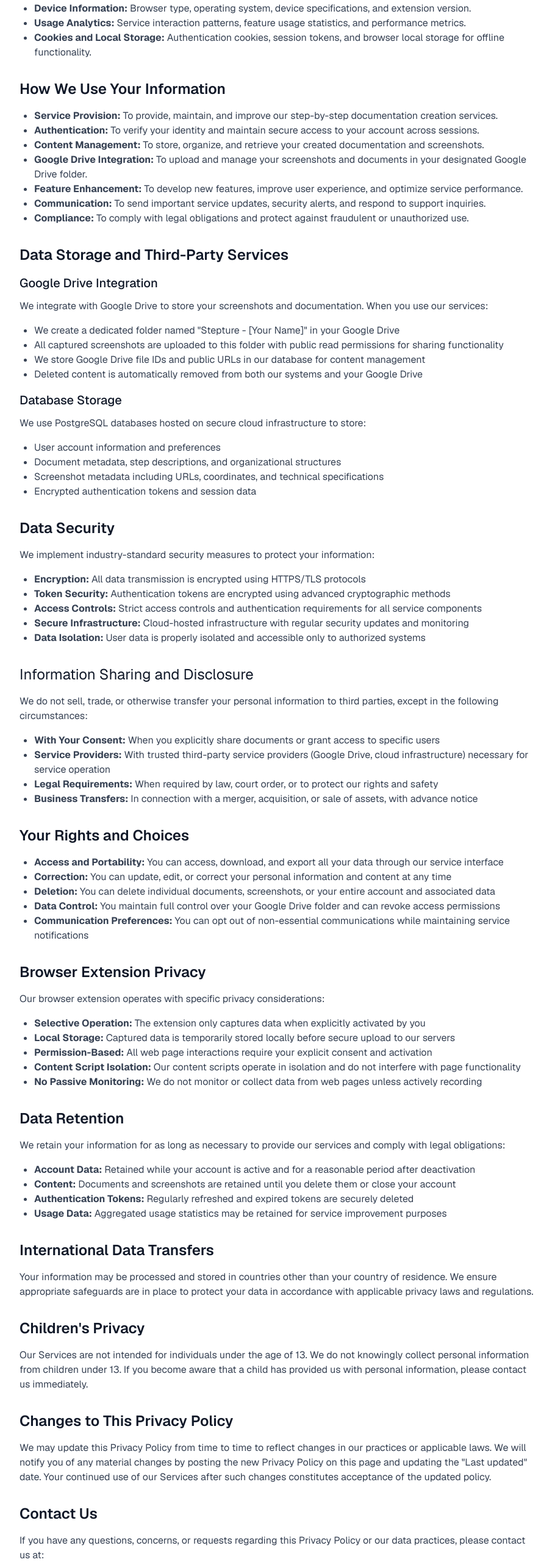
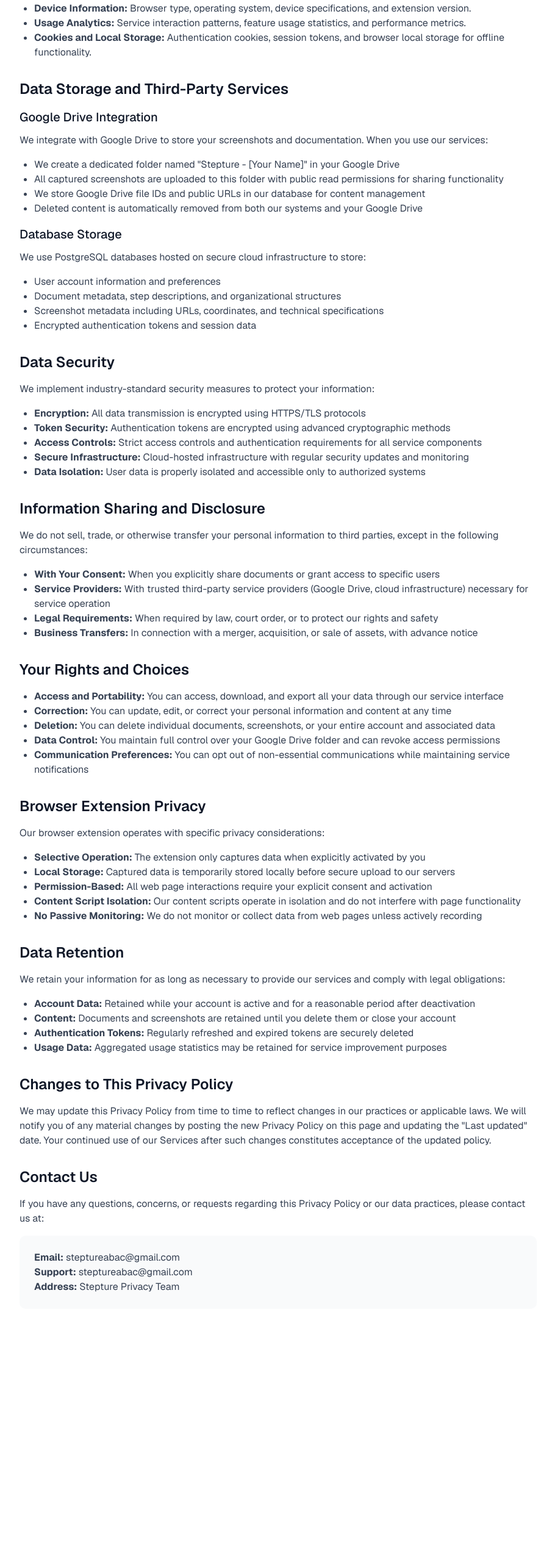
Before and after one commit to Stepture/stepture-frontend, a Next.js app: page /privacy-policy in a window 1280 px wide. Shown: the part 860-3426 px from the top of the page at 61% size, without its empty margins (184-1089 px from the left). After the commit the page ends 3102 px from the top, so only its background shows below. Built offline with nearby package versions, Linux system fonts and the light colour scheme.

Commit message:
refactor: clean up for build

```diff
--- a/app/privacy-policy/page.tsx
+++ b/app/privacy-policy/page.tsx
@@ -23,12 +23,12 @@
               Introduction
             </h2>
             <p className="text-gray-700 leading-relaxed">
-              At Stepture ("we," "our," or "us"), we are committed to protecting
-              your privacy and ensuring the security of your personal
-              information. This Privacy Policy explains how we collect, use,
-              disclose, and safeguard your information when you use our browser
-              extension, web application, and related services (collectively,
-              the "Services").
+              At Stepture (&quot;we,&quot; &quot;our,&quot; or &quot;us&quot;),
+              we are committed to protecting your privacy and ensuring the
+              security of your personal information. This Privacy Policy
+              explains how we collect, use, disclose, and safeguard your
+              information when you use our browser extension, web application,
+              and related services (collectively, the &quot;Services&quot;).
             </p>
           </section>
 
@@ -106,43 +106,6 @@
 
           <section className="mb-8">
             <h2 className="text-2xl font-semibold text-gray-900 mb-4">
-              How We Use Your Information
-            </h2>
-            <ul className="list-disc pl-6 mb-4 text-gray-700">
-              <li>
-                <strong>Service Provision:</strong> To provide, maintain, and
-                improve our step-by-step documentation creation services.
-              </li>
-              <li>
-                <strong>Authentication:</strong> To verify your identity and
-                maintain secure access to your account across sessions.
-              </li>
-              <li>
-                <strong>Content Management:</strong> To store, organize, and
-                retrieve your created documentation and screenshots.
-              </li>
-              <li>
-                <strong>Google Drive Integration:</strong> To upload and manage
-                your screenshots and documents in your designated Google Drive
-                folder.
-              </li>
-              <li>
-                <strong>Feature Enhancement:</strong> To develop new features,
-                improve user experience, and optimize service performance.
-              </li>
-              <li>
-                <strong>Communication:</strong> To send important service
-                updates, security alerts, and respond to support inquiries.
-              </li>
-              <li>
-                <strong>Compliance:</strong> To comply with legal obligations
-                and protect against fraudulent or unauthorized use.
-              </li>
-            </ul>
-          </section>
-
-          <section className="mb-8">
-            <h2 className="text-2xl font-semibold text-gray-900 mb-4">
               Data Storage and Third-Party Services
             </h2>
 
@@ -155,8 +118,8 @@
             </p>
             <ul className="list-disc pl-6 mb-4 text-gray-700">
               <li>
-                We create a dedicated folder named "Stepture - [Your Name]" in
-                your Google Drive
+                We create a dedicated folder named &quot;Stepture - [Your
+                Name]&quot; in your Google Drive
               </li>
               <li>
                 All captured screenshots are uploaded to this folder with public
@@ -226,7 +189,7 @@
           </section>
 
           <section className="mb-8">
-            <h2 className="text-2xl font-semibond text-gray-900 mb-4">
+            <h2 className="text-2xl font-semibold text-gray-900 mb-4">
               Information Sharing and Disclosure
             </h2>
             <p className="text-gray-700 mb-4">
@@ -347,39 +310,15 @@
 
           <section className="mb-8">
             <h2 className="text-2xl font-semibold text-gray-900 mb-4">
-              International Data Transfers
-            </h2>
-            <p className="text-gray-700 mb-4">
-              Your information may be processed and stored in countries other
-              than your country of residence. We ensure appropriate safeguards
-              are in place to protect your data in accordance with applicable
-              privacy laws and regulations.
-            </p>
-          </section>
-
-          <section className="mb-8">
-            <h2 className="text-2xl font-semibold text-gray-900 mb-4">
-              Children's Privacy
-            </h2>
-            <p className="text-gray-700 mb-4">
-              Our Services are not intended for individuals under the age of 13.
-              We do not knowingly collect personal information from children
-              under 13. If you become aware that a child has provided us with
-              personal information, please contact us immediately.
-            </p>
-          </section>
-
-          <section className="mb-8">
-            <h2 className="text-2xl font-semibold text-gray-900 mb-4">
               Changes to This Privacy Policy
             </h2>
             <p className="text-gray-700 mb-4">
               We may update this Privacy Policy from time to time to reflect
               changes in our practices or applicable laws. We will notify you of
               any material changes by posting the new Privacy Policy on this
-              page and updating the "Last updated" date. Your continued use of
-              our Services after such changes constitutes acceptance of the
-              updated policy.
+              page and updating the &quot;Last updated&quot; date. Your
+              continued use of our Services after such changes constitutes
+              acceptance of the updated policy.
             </p>
           </section>
 
@@ -393,9 +332,9 @@
             </p>
             <div className="bg-gray-50 p-6 rounded-lg">
               <p className="text-gray-700">
-                <strong>Email:</strong>steptureabac@gmail.com
+                <strong>Email:</strong> steptureabac@gmail.com
                 <br />
-                <strong>Support:</strong>steptureabac@gmail.com
+                <strong>Support:</strong> steptureabac@gmail.com
                 <br />
                 <strong>Address:</strong> Stepture Privacy Team
                 <br />
```
